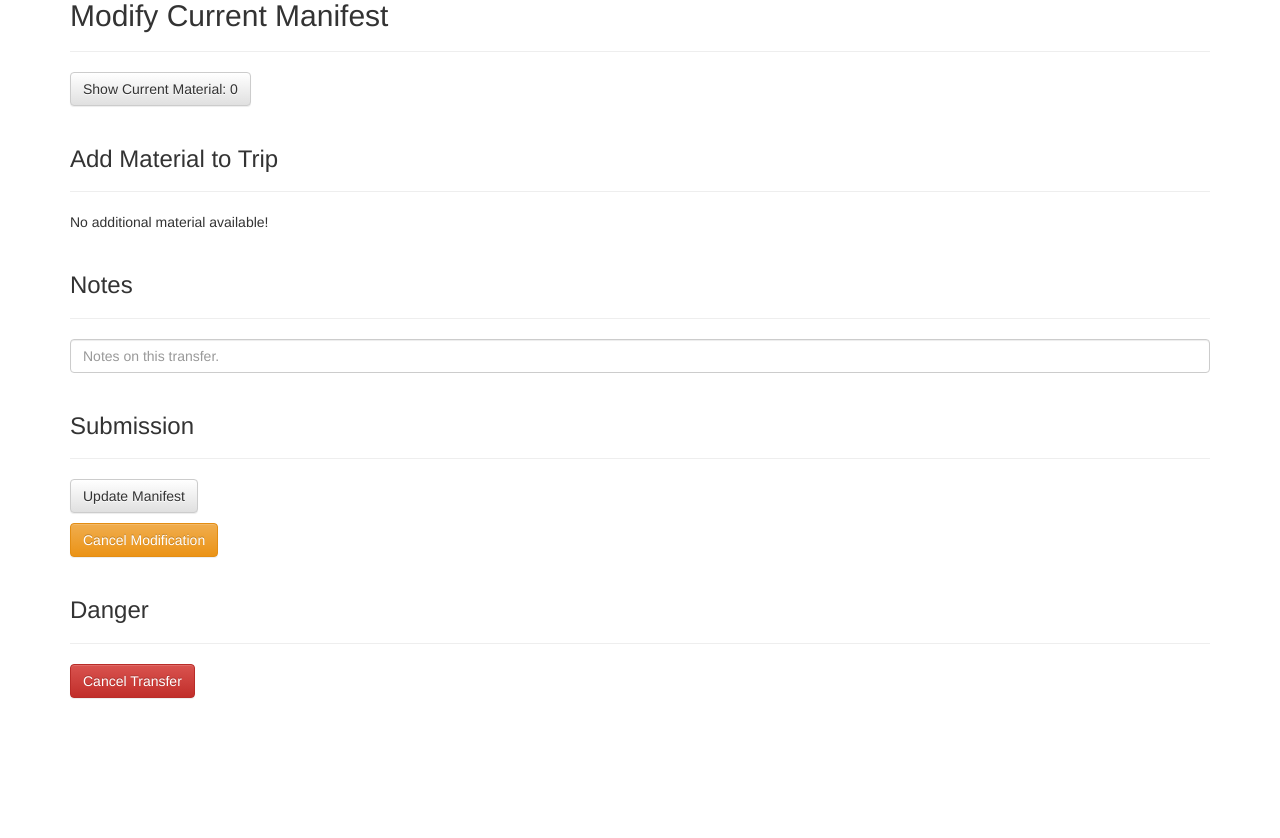
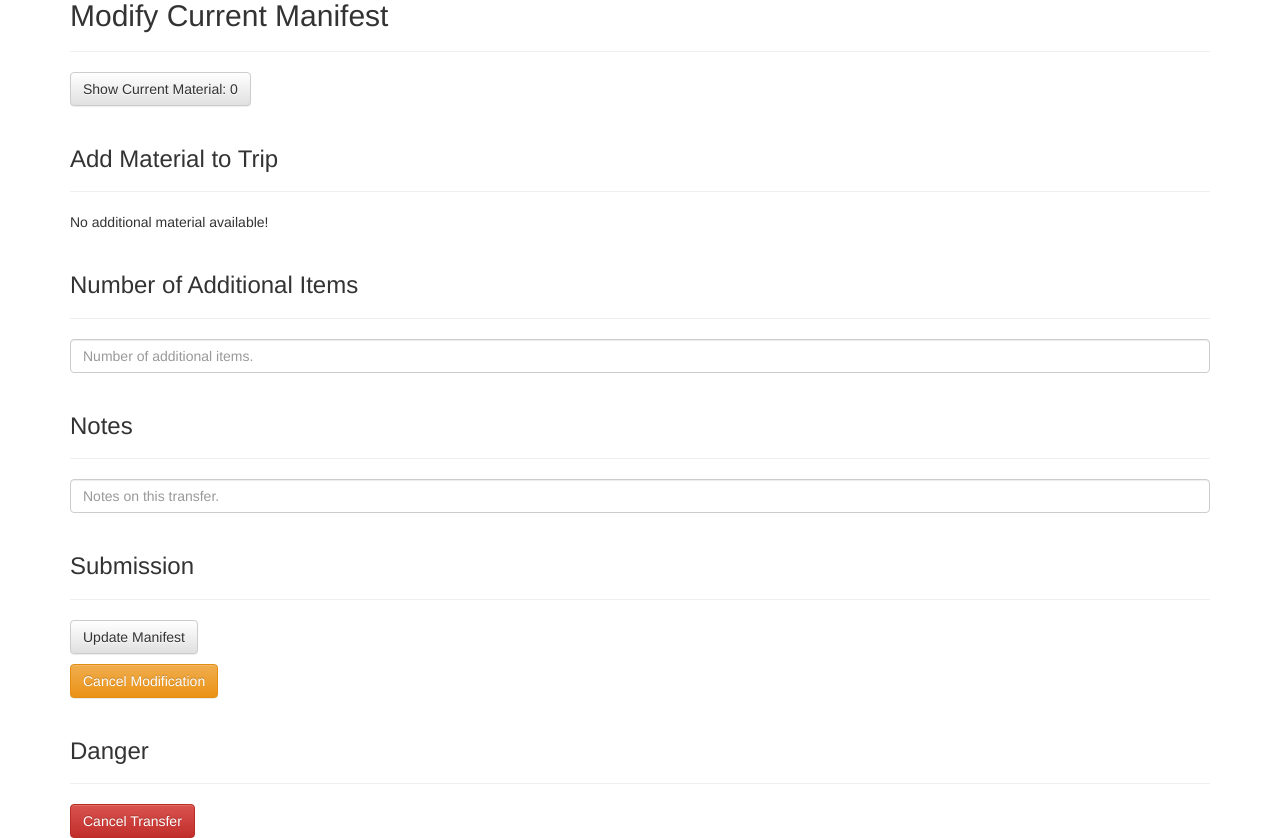
Before and after one commit to keeklund-zz/transport, a Python web app: template transport/templates/modify.html in a window 1280 px wide. Shown: the part 93-931 px from the top of the page. Before the commit the page ends 792 px from the top, so only its background shows below. Run offline with Jinja, Linux system fonts and the light colour scheme; the template is opened without the code that fills it, so the values that code supplies are empty; some libraries are stand-ins or nearby versions.

Commit message:
now additional item input accepted

```diff
--- a/transport/templates/modify.html
+++ b/transport/templates/modify.html
@@ -50,6 +50,10 @@
   <p>No additional material available!</p>
   {% endif %}
   <div class="page-header">
+    <h3>Number of Additional Items</h3>
+  </div>
+  <input type="text-area" name="additional_items" class="form-control" type="number" placeholder="Number of additional items." />
+  <div class="page-header">
     <h3>Notes</h3>
   </div>
   <input type="text-area" name="notes" class="form-control" placeholder="Notes on this transfer." />
```
Also changed, not shown: transport/templates/pickup.html (+9 -0 lines).
